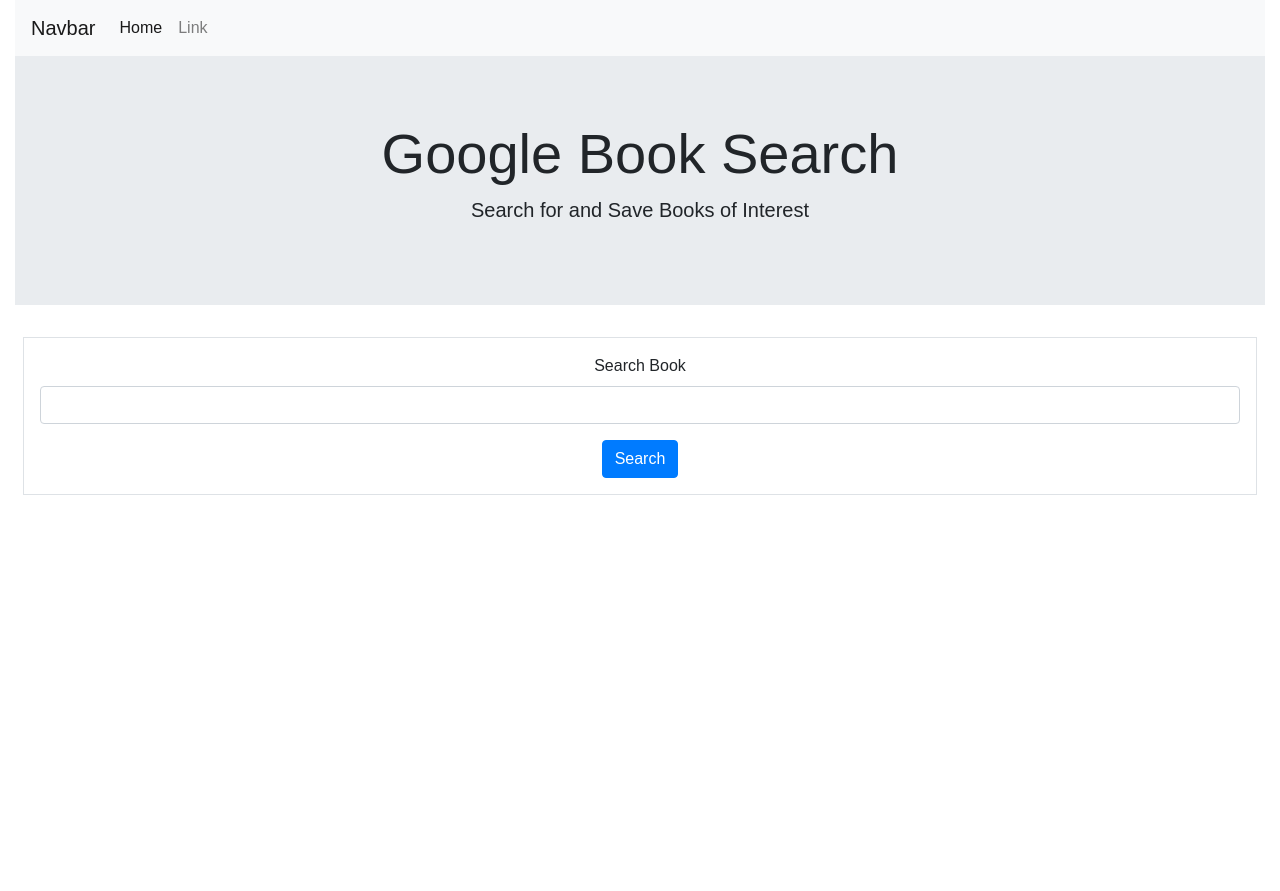
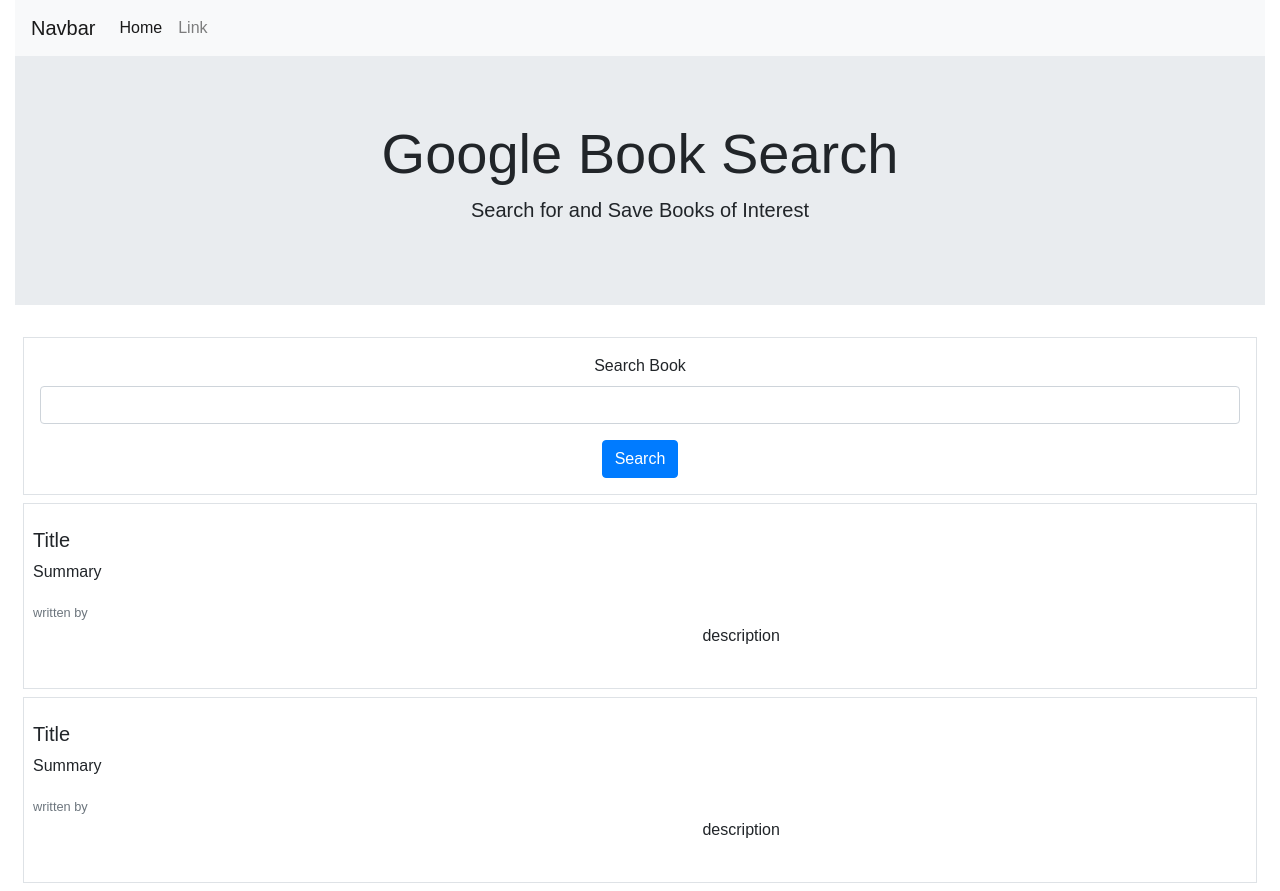
Before and after one commit to metacmm/Google-Book-Search, a React (Create React App) app in the folder client/: page / in a window 1280 px wide. Before the commit the page ends 800 px from the top, so only its background shows below. Built offline with nearby package versions, Linux system fonts and the light colour scheme.

Commit message:
complete book list component.

```diff
--- a/client/src/components/List/index.js
+++ b/client/src/components/List/index.js
@@ -0,0 +1,33 @@
+import React from "react";
+
+export function List({children}) {
+    return (
+        <div>
+            {children}
+        </div>);
+}
+
+export function ListItem() {
+    return (
+        <div className="border p-4 m-2">
+            <div className="row">
+                <h5>Title</h5>
+            </div>
+            <div className="row">
+                <p>Summary</p>
+            </div>
+            <div className="row">
+                <p className="card-text"><small className="text-muted">written by</small></p>
+            </div>
+            <div className="row">
+                <div className="col-md-2">
+                    <img />
+                </div>
+                <div className="col-md-10">
+                <p>
+                        description
+                </p>
+                </div>
+            </div>
+        </div>);
+}
--- a/client/src/pages/SearchPage.js
+++ b/client/src/pages/SearchPage.js
@@ -2,6 +2,8 @@
 import Nav from "../components/Nav";
 import Jumbotron from "../components/Jumbotron";
 import SearchBar from "../components/SearchBar";
+import {List, ListItem} from "../components/List";
+
 class SearchPage extends Component{
     render(){
         return (
@@ -9,6 +11,10 @@
                 <Nav />
                 <Jumbotron />
                 <SearchBar />
+                <List>
+                    <ListItem />
+                    <ListItem />
+                </List>
             </div>
         );
     }
```
